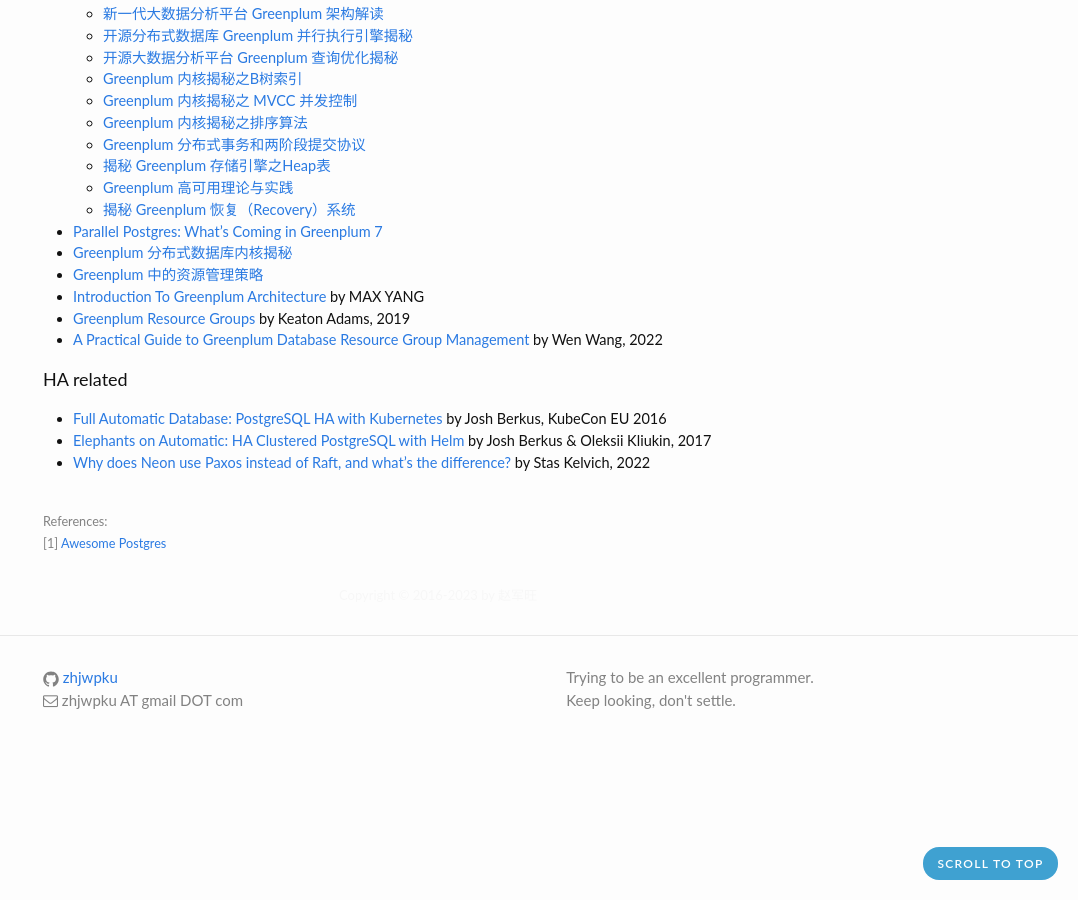
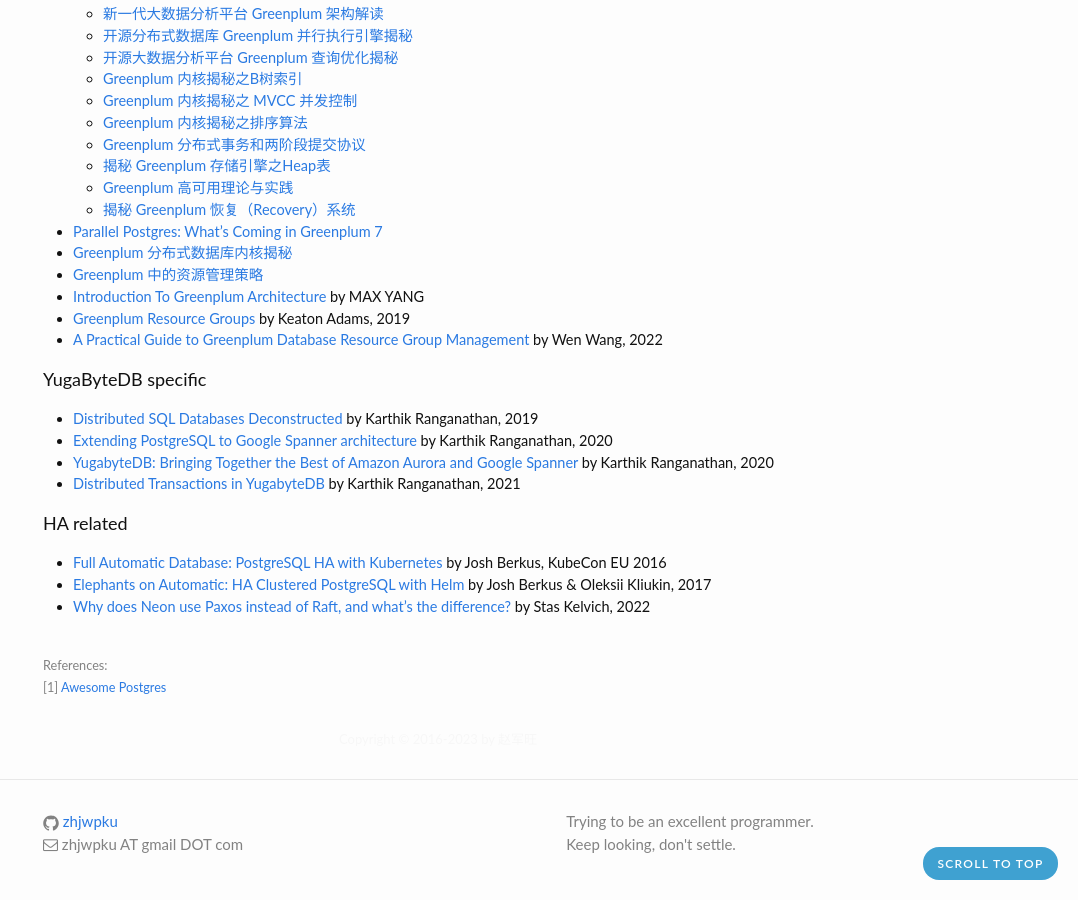
Before and after one commit to zhjwpku/zhjwpku.github.io, a Jekyll site: the page built from _posts/2022-07-12-awesome-postgres.md, in a window 1280 px wide and 900 px high, scrolled down 3592 px. Shown: the whole window, without its empty margins (202-1280 px from the left). Built offline with Jekyll 4.4.1, drawn with Linux system fonts in a browser that asks for light colours; comment, search, counter and statistics services are not loaded.

Commit message:
YugaByteDB related
Signed-off-by: Junwang Zhao <zhjwpku@gmail.com>

```diff
--- a/_posts/2022-07-12-awesome-postgres.md
+++ b/_posts/2022-07-12-awesome-postgres.md
@@ -184,6 +184,13 @@
 - [Greenplum Resource Groups](https://www.youtube.com/watch?v=NAYuyHkoPDQ) by Keaton Adams, 2019
 - [A Practical Guide to Greenplum Database Resource Group Management](https://s3.amazonaws.com/greenplum.org/wp-content/uploads/2022/08/09154511/PracticalGuidetoGreenplumDatabaseResourceGroups-v1.pdf) by Wen Wang, 2022
 
+<h4>YugaByteDB specific</h4>
+
+- [Distributed SQL Databases Deconstructed](https://www.youtube.com/watch?v=kqhLa41KMtY&t=1557s) by Karthik Ranganathan, 2019
+- [Extending PostgreSQL to Google Spanner architecture](https://www.youtube.com/watch?v=nh0sWEsI4SI) by Karthik Ranganathan, 2020
+- [YugabyteDB: Bringing Together the Best of Amazon Aurora and Google Spanner](https://www.youtube.com/watch?v=DAFQcYXK2-o) by Karthik Ranganathan, 2020
+- [Distributed Transactions in YugabyteDB](https://www.youtube.com/watch?v=92zS2uHuLqQ) by Karthik Ranganathan, 2021
+
 <h4>HA related</h4>
 
 - [Full Automatic Database: PostgreSQL HA with Kubernetes](https://www.youtube.com/watch?v=iruaCgeG7qs) by Josh Berkus, KubeCon EU 2016
```
